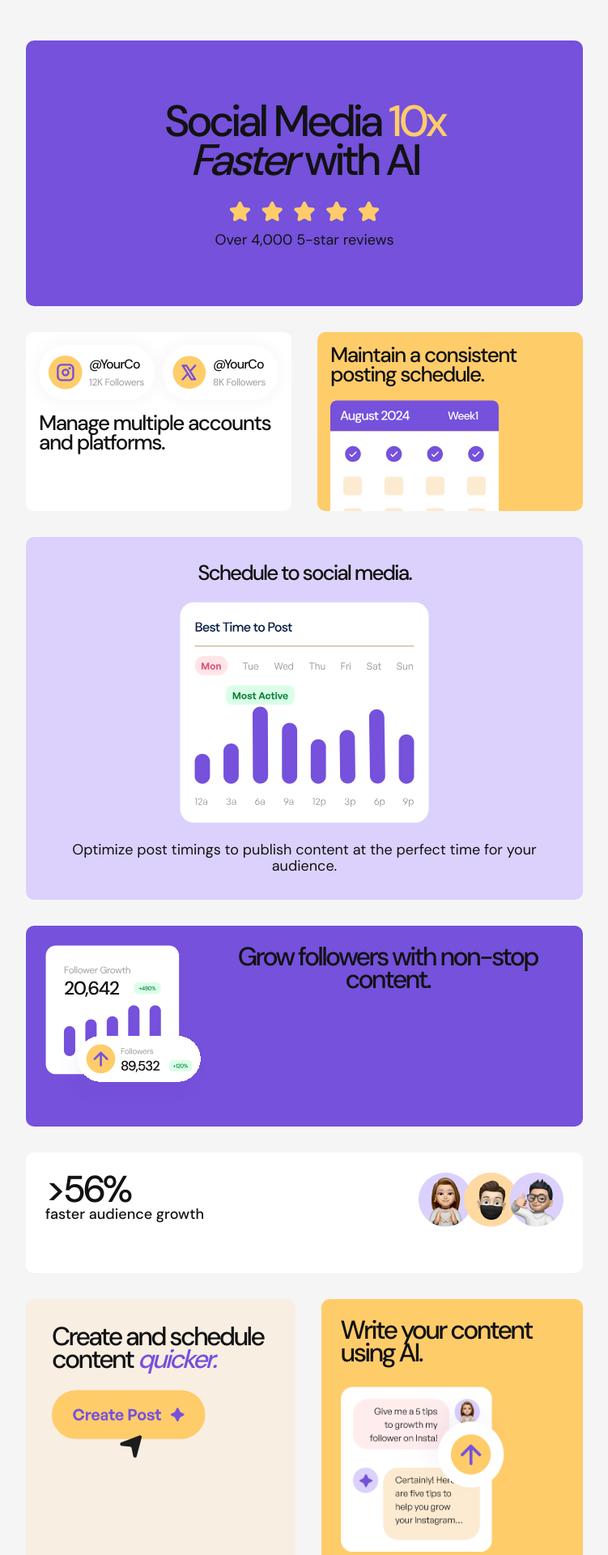
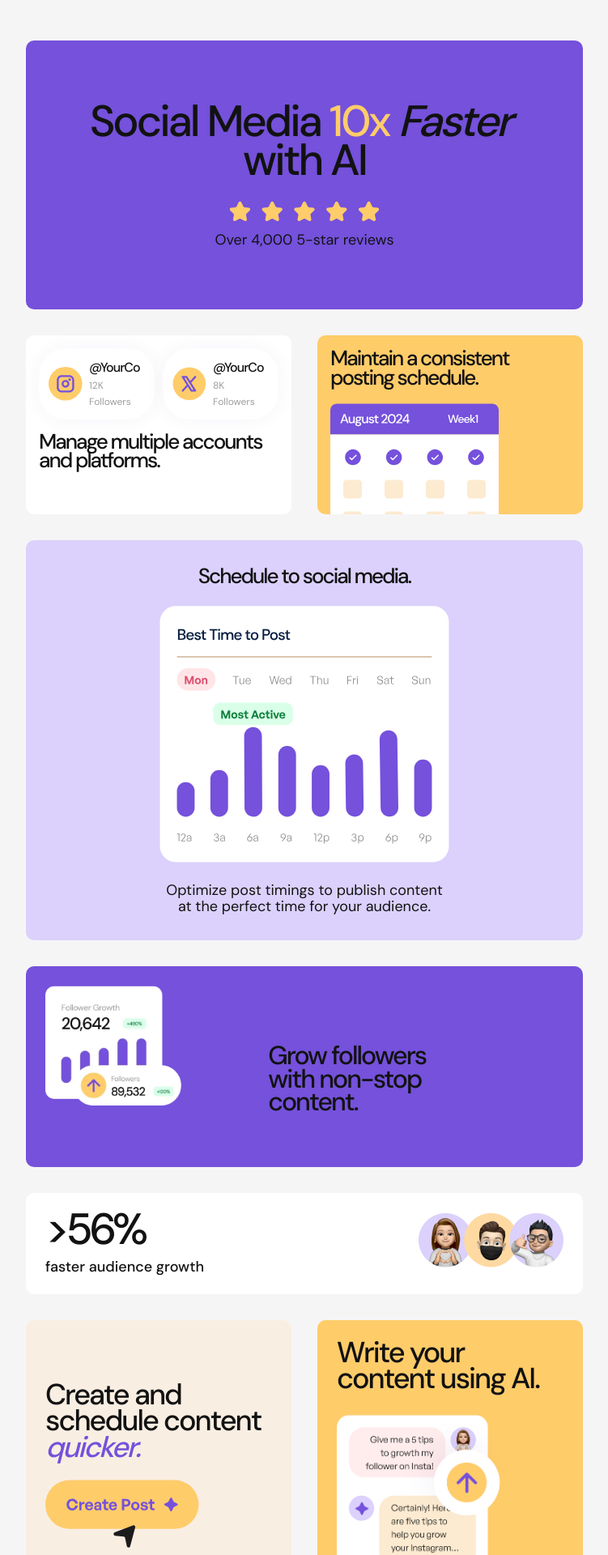
Before and after one commit to sorengrey/Frontend-Mentor-Bento-Grid, a Next.js app in the folder frontend-mentor-bento-grid/: page / in a window 1280 px wide. Shown: the top 1920 px of the page at 81% size, without its empty margins (8-759 px from the left). Built offline with nearby package versions, Linux system fonts and the light colour scheme.

Commit message:
Updates to tablet view
Fixes for image size, padding, margins, larger text on tablet, etc.

```diff
--- a/frontend-mentor-bento-grid/src/app/globals.css
+++ b/frontend-mentor-bento-grid/src/app/globals.css
@@ -38,23 +38,19 @@ body {
 /* Custom Styles */
 
 .text-preset-1 {
-  @apply font-medium leading-[42px] md:leading-[48px] tracking-[-4.5px];
+  @apply font-medium leading-[42px] md:leading-[48px] tracking-[-3px];
 }
 
 .text-preset-2 {
-  @apply font-medium leading-[24px] tracking-[-0.06em];
+  @apply font-medium leading-[90%] tracking-[-2px];
 }
 
 .text-preset-3 {
-  @apply font-medium text-[26px] leading-[24px] tracking-[-0.075em];
+  @apply font-medium text-[26px] leading-[24px] tracking-[-2px];
 }
 
 .text-preset-4 {
-  @apply text-[12px] font-normal leading-[20px] tracking-[-0.03em] text-[#9E9E9E];
-}
-
-.text-preset-5 {
-  @apply font-medium leading-[28px] tracking-[-0.085em];
+  @apply text-[12px] font-normal leading-[20px] tracking-[0px] text-[#9E9E9E];
 }
 
 .custom-shadow {
--- a/frontend-mentor-bento-grid/src/app/page.js
+++ b/frontend-mentor-bento-grid/src/app/page.js
@@ -3,11 +3,11 @@ import Image from "next/image";
 export default function Home() {
   return (
     <div className="min-h-screen py-[32px] md:py-[50px] md:px-[40px] px-[16px] bg-[#F6F5F6]">
-      <div className="grid grid-cols-1 max-w-[375px] md:max-w-[688px]  justify-items-center gap-[32px] margin-auto">
-        <div className="flex flex-col text-preset-1 text-[46px] md:text-[54px] py-[40px] px-[32px] md:px-[76px] md:pt-[76px] md:pb-[72px] bg-purple-500 inline-block text-center justify-items-center rounded-[10px]">
+      <div className="grid grid-cols-1 max-w-[375px] md:max-w-[688px]  justify-items-center gap-[32px]">
+        <div className="flex flex-col text-preset-1 text-[46px] md:text-[54px] py-[40px] px-[32px] md:px-[72px] bg-purple-500 inline-block text-center justify-items-center rounded-[10px] w-full md:py-[76px]">
           Social Media
           <p className="flex text-yellow-500 inline"> 10x </p>
-          <i className="mr-[11px]">Faster</i>with AI
+          <i className="mr-[11px]"> Faster </i>with AI
           <div className="mt-[24px] mb-[8px]">
             <Image src="/stars.svg" alt="five stars" width="192" height="32" />
           </div>
@@ -46,7 +46,7 @@ export default function Home() {
             </p>
           </div>
 
-          <div className="flex flex-col flex-1 bg-yellow-500 rounded-[10px] pt-[16px] px-[16px] w-full text-preset-2 text-black text-[26px] mt-[32px] md:mt-[0px]">
+          <div className="flex flex-col flex-1 bg-yellow-500 rounded-[10px] pt-[16px] px-[16px] w-full text-preset-3 text-black text-[26px] md:text-[32px] mt-[32px] md:mt-[0px]">
             Maintain a consistent posting schedule.
             <div className="h-[157px] w-[208px] pt-[20px]">
               <Image
@@ -58,35 +58,43 @@ export default function Home() {
             </div>
           </div>
         </div>
-        <div className="bg-purple-100 rounded-[10px] p-[32px] text-black text-center justify-items-center w-full">
+        <div className="bg-purple-100 rounded-[10px] py-[32px] text-black text-center justify-items-center w-full px-[32px]">
           <p className="text-preset-3 mb-[24px]">Schedule to social media.</p>
-          <div className="w-[308px] h-[272px]">
-            <Image src="/graph.svg" alt="graph" width={308} height={272} />
+          <div className="w-[308px] md:w-[358px]">
+            <Image
+              src="/graph.svg"
+              alt="graph"
+              width={308}
+              height={272}
+              className="w-[308px] h-[272px] md:w-[358px] md:h-[318px]"
+            />
           </div>
-          <p className="text-[18px] tracking-[0px] leading-[20px] mt-[24px] text-center">
+          <p className="text-[18px] tracking-[0px] leading-[20px] mt-[24px] text-center md:max-w-[355px]">
             Optimize post timings to publish content at the perfect time for
             your audience.
           </p>
         </div>
 
-        <div className="flex bg-purple-500 text-center rounded-[10px] p-[24px] text-preset-3 w-full">
-          <div className="justify-items-center">
+        <div className="flex flex-col md:flex-row bg-purple-500 text-center rounded-[10px] p-[24px] text-preset-3 w-full">
+          <div className="justify-items-center md:w-[227px] md:h-[200px] mb-[40px] md:mb-[0px]">
             <Image
-              src="/chart.svg"
+              src="/chart.webp"
               alt="growth chart"
               width="227"
               height="200"
             />
           </div>
-          <p className="text-[32px] text-preset-5">
-            Grow followers with non-stop content.
-          </p>
+          <div className="flex justify-center w-full">
+            <p className="text-[32px] text-left text-preset-2 max-w-[257px] md:mt-[72px]">
+              Grow followers with non-stop content.
+            </p>
+          </div>
         </div>
 
-        <div className="flex justify-between bg-white rounded-[10px] p-[24px] text-black w-full">
-          <div className="text-[46px] font-medium leading-[42px] tracking-[-0.085em] mb-[15px]">
+        <div className="md:flex md:justify-between bg-white rounded-[10px] p-[24px] text-black w-full">
+          <div className="text-[46px] md:text-[54px] font-medium leading-[42px] tracking-[-0.085em]">
             <span>&gt;</span>56%{" "}
-            <p className="mb-[24px] text-[18px] leading-[20px] tracking-[0]">
+            <p className="pt-[15px] md:mt-[0px] mb-[24px] md:mb-[0px] text-[18px] leading-[20px] tracking-[0]">
               faster audience growth
             </p>
           </div>
@@ -97,7 +105,7 @@ export default function Home() {
         </div>
 
         <div className="md:flex md:flex-row gap-[32px]">
-          <div className="bg-yellow-100 rounded-[10px] pl-[32px] pr-[32px] pb-[24px] pt-[32px] text-black text-[32px] text-preset-5 w-full mb-[32px] md:mb-[0px]">
+          <div className="bg-yellow-100 rounded-[10px] pl-[32px] pr-[32px] pb-[24px] pt-[32px] md:p-[24px] md:pt-[76px] text-black text-[32px] md:text-[36px] text-preset-2 w-full mb-[32px] md:mb-[0px]">
             Create and schedule content
             <div className="text-purple-500 inline mb-[24px]">
               <i> quicker.</i>
@@ -112,8 +120,11 @@ export default function Home() {
             </div>
           </div>
 
-          <div className="bg-yellow-500 rounded-[10px] p-[24px] text-black w-full text-[32px] text-preset-5">
-            <p className="mb-[24px]"> Write your content using AI.</p>
+          <div className="bg-yellow-500 rounded-[10px] p-[24px] text-black w-full text-[32px] md:text-[36px]">
+            <p className="mb-[24px] text-preset-2">
+              {" "}
+              Write your content using AI.
+            </p>
             <Image src="/chat.png" alt="ai chat" width="220" height="223" />
           </div>
         </div>
```
Also changed, not shown: frontend-mentor-bento-grid/public/chart.svg (deleted), frontend-mentor-bento-grid/public/chart.webp (added).
